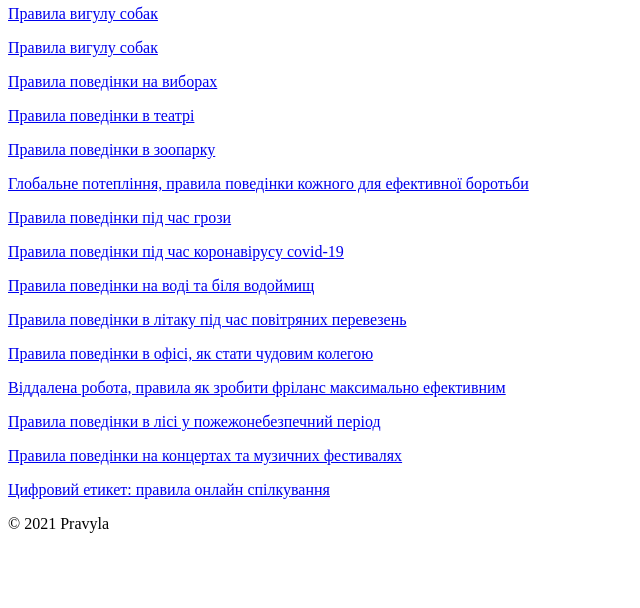
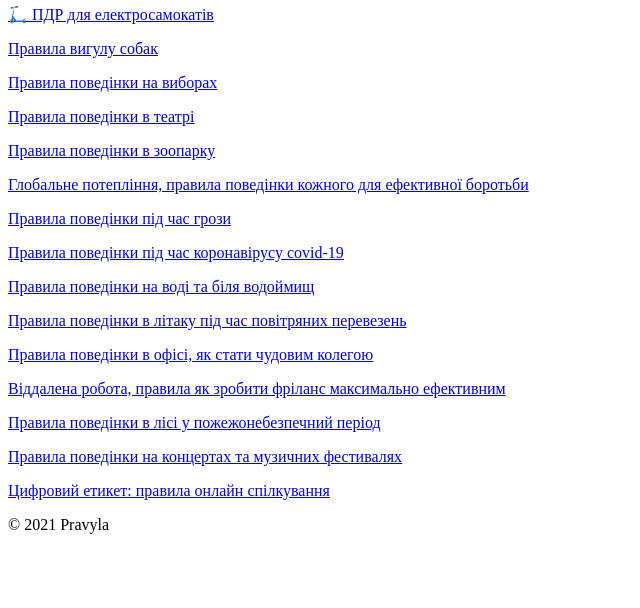
Before and after one commit to akapronik/pravyla_static, a plain HTML site: page index.html in a window 1280 px wide. Shown: the part 192-800 px from the top of the page, without its empty margins (0-640 px from the left). Drawn offline with Linux system fonts and the light colour scheme.

Commit message:
fix index file

```diff
--- a/index.html
+++ b/index.html
@@ -26,7 +26,7 @@
     <img alt="правила поведінки" src="https://pravyla-static-xvp44.ondigitalocean.app/pravyla.jpg" height="100" width="100">
     <h1>Всі правила поведінки<br></h1>
     <div>
-        <p><a href="https://pravyla-static-xvp44.ondigitalocean.app/pdr-dlya-electrosamokativ.html">Правила вигулу собак</a></p>
+        <p><a href="https://pravyla-static-xvp44.ondigitalocean.app/pdr-dlya-electrosamokativ.html">🛴 ПДР для електросамокатів</a></p>
         <p><a href="https://pravyla-static-xvp44.ondigitalocean.app/pravyla-vygulu-sobak.html">Правила вигулу собак</a></p>
         <p><a href="https://pravyla-static-xvp44.ondigitalocean.app/povedinku-na-vyborah.html">Правила поведінки на виборах</a></p>
         <p><a href="https://pravyla-static-xvp44.ondigitalocean.app/v-teatri.html">Правила поведінки в театрі</a></p>
```
